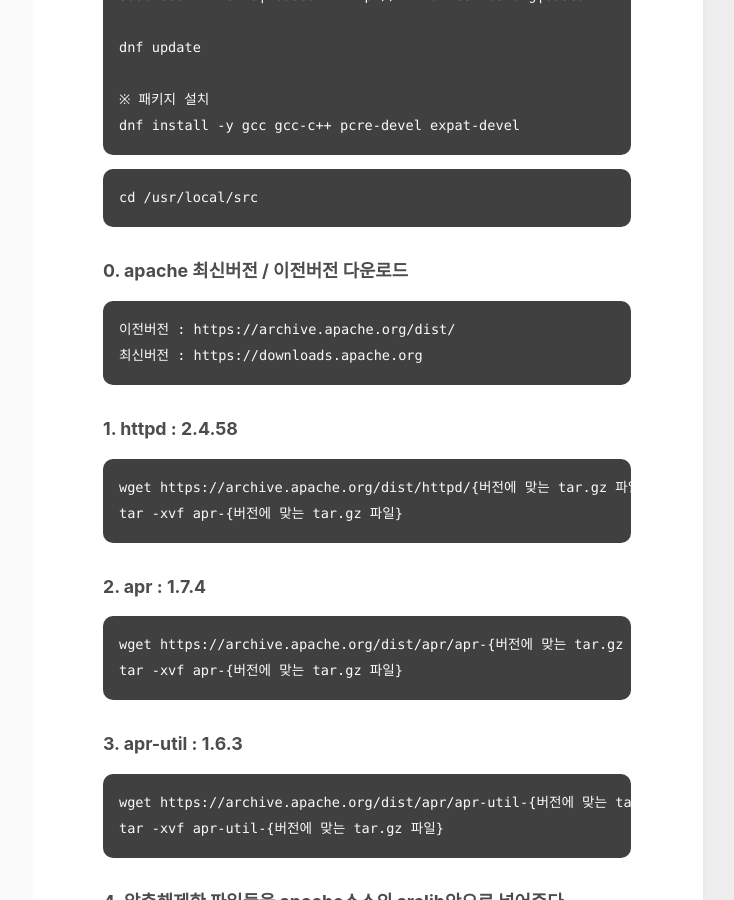
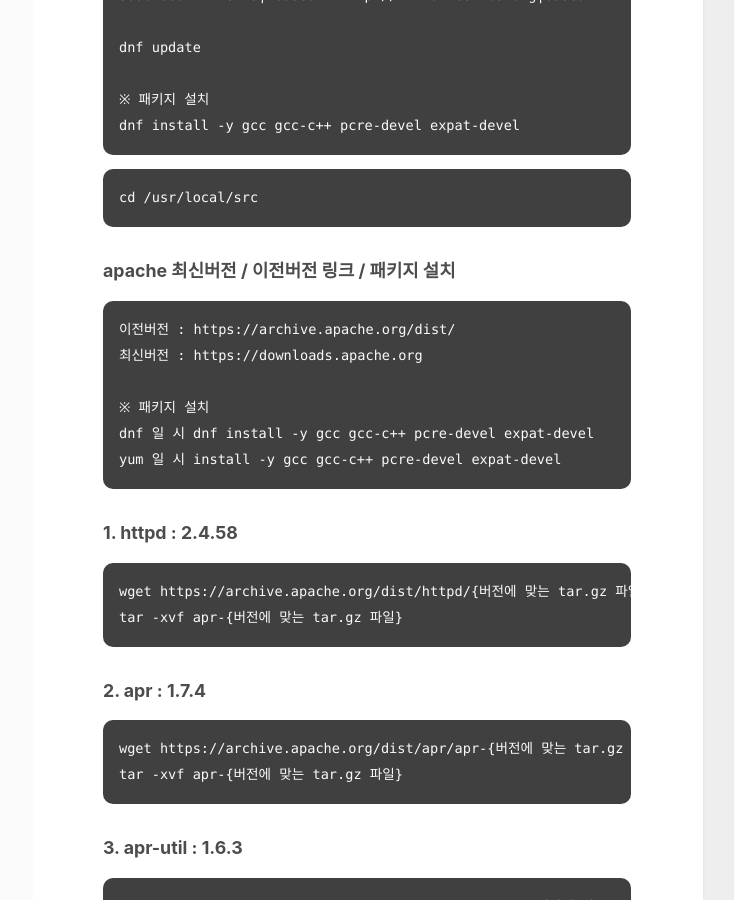
Before and after one commit to ghdudwkd4/ghdudwkd4.github.io, a Jekyll site: the page built from _posts/os/2024-01-05-CentOs_Setting.md, in a window 1280 px wide and 900 px high, scrolled down 1909 px. Shown: the whole window, without its empty margins (417-1151 px from the left). Built offline with Jekyll 4.4.1, drawn with Linux system fonts in a browser that asks for light colours.

Commit message:
centos setting 패키지 위치 변경

````diff
--- a/_posts/os/2024-01-05-CentOs_Setting.md
+++ b/_posts/os/2024-01-05-CentOs_Setting.md
@@ -79,11 +79,15 @@ dnf install -y gcc gcc-c++ pcre-devel expat-devel
 cd /usr/local/src
 ```
 
-<h3>0. apache 최신버전 / 이전버전 다운로드 </h3>
+<h3>apache 최신버전 / 이전버전 링크 / 패키지 설치 </h3>
 
 ```
 이전버전 : https://archive.apache.org/dist/
 최신버전 : https://downloads.apache.org
+
+※ 패키지 설치
+dnf 일 시 dnf install -y gcc gcc-c++ pcre-devel expat-devel
+yum 일 시 install -y gcc gcc-c++ pcre-devel expat-devel
 ```
 
 <h3>1. httpd : 2.4.58</h3>
````
